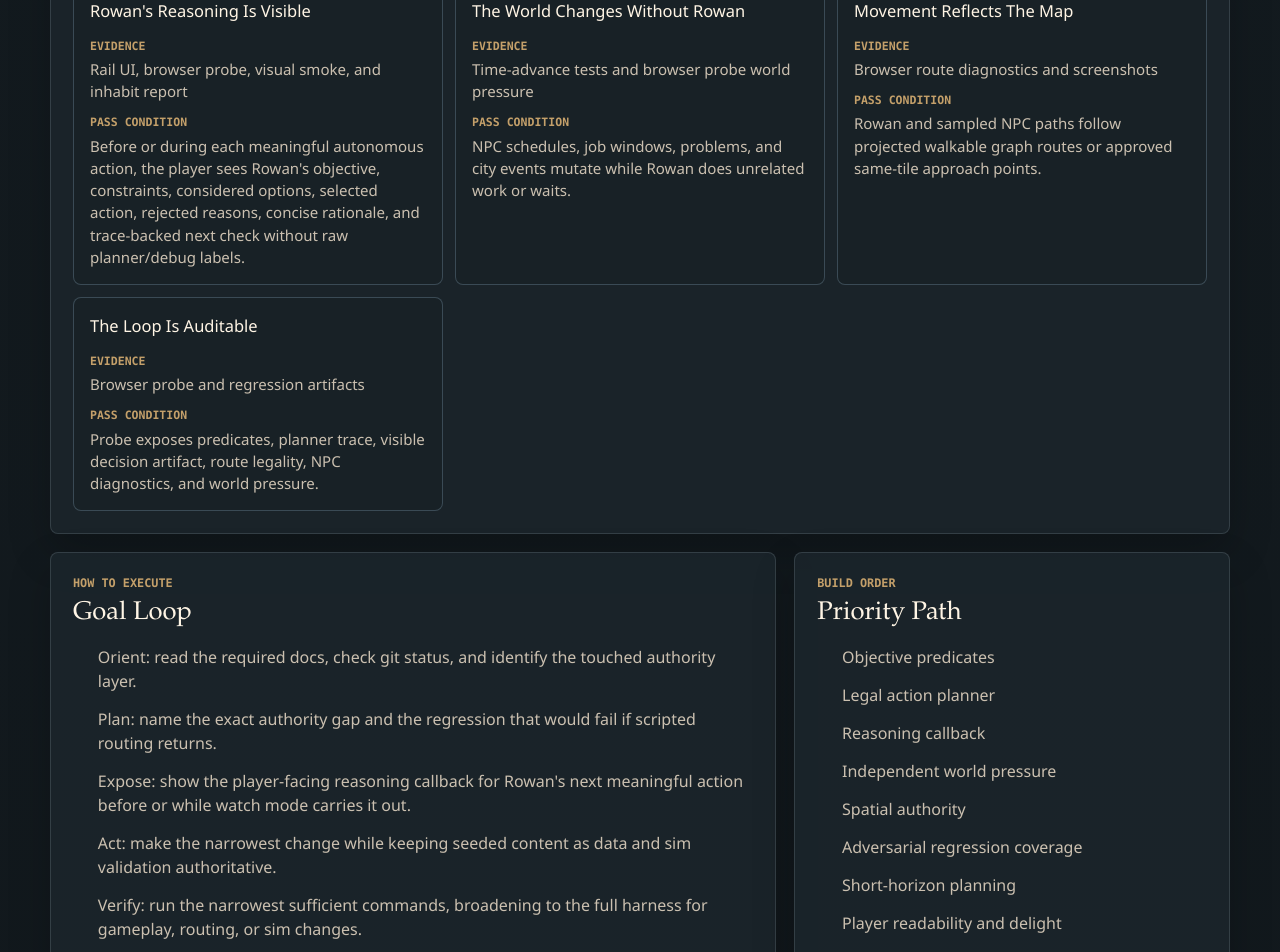
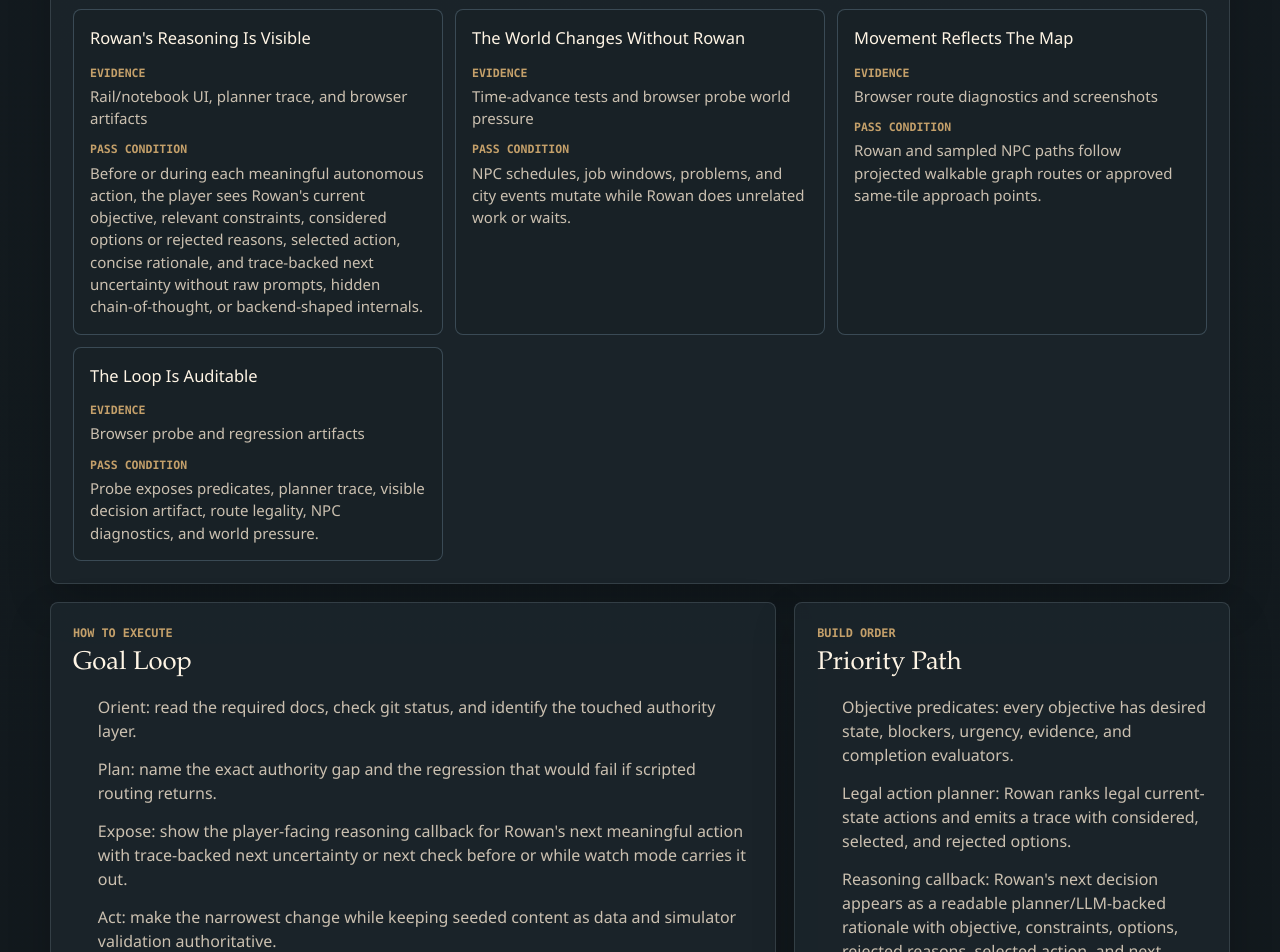
Before and after one commit to BranavanSelvasingham/many_lives, a Next.js app in the folder apps/many-lives-web/: page /plan in a window 1280 px wide. Shown: the part 1380-2332 px from the top of the page. Built offline with nearby package versions, Linux system fonts and the light colour scheme.

Commit message:
Align plan route with living-world contract (#95)

```diff
--- a/apps/many-lives-web/src/app/plan/page.tsx
+++ b/apps/many-lives-web/src/app/plan/page.tsx
@@ -4,7 +4,7 @@ import Link from "next/link";
 import styles from "./plan.module.css";
 
 const commandStatement =
-  "Advance Many Lives one verifiable step toward a seeded living-world simulation: authored data seeds the city, objective predicates define desired outcomes, the world exposes legal current-state actions, Rowan's planner chooses among those actions through a visible LLM/planner reasoning callback, the simulator validates consequences, the visual map renders only legal routed movement, and independent NPCs, jobs, problems, and city events continue evolving whether Rowan acts on them or not.";
+  "Advance Many Lives one verifiable step toward a seeded living-world simulation: authored data seeds the city, objective predicates define desired outcomes, the world exposes legal current-state actions, Rowan's planner chooses among those actions through a visible LLM/planner reasoning callback with next uncertainty, the simulator validates consequences, Rowan carries the validated task forward without watch-mode approval clicks, the visual map renders only legal routed movement, and independent NPCs, jobs, problems, and city events continue evolving whether Rowan acts on them or not.";
 
 const authorityChain = [
   "Seed data creates the initial world: map, places, NPCs, jobs, problems, events, schedules, memories, and objective definitions.",
@@ -12,7 +12,7 @@ const authorityChain = [
   "Objectives define desired-state predicates: outcomes, blockers, evidence, urgency, and completion checks.",
   "The simulator exposes legal actions from current state.",
   "Rowan's planner chooses from legal actions using current world pressure, objective predicates, memory, location, energy, money, conversations, jobs, problems, and schedules.",
-  "The planner or LLM returns a player-facing decision artifact: objective, constraints, options considered, selected action, rejected reasons, concise rationale, and the next check when the trace can support one.",
+  "The planner or LLM returns a player-facing decision artifact: situation summary, current objective and constraints, options considered, selected action, rejected-action reasons, concise rationale, and trace-backed next uncertainty or next check when the trace can truthfully support one.",
   "The simulator validates and applies the chosen action.",
   "The renderer projects the validated state through the visual map; movement follows legal routed paths.",
   "Browser probes and tests expose the chain so it can be audited.",
@@ -35,8 +35,8 @@ const obligations = [
     title: "Seeded Hints Cannot Override Live State",
   },
   {
-    evidence: "Rail UI, browser probe, visual smoke, and inhabit report",
-    pass: "Before or during each meaningful autonomous action, the player sees Rowan's objective, constraints, considered options, selected action, rejected reasons, concise rationale, and trace-backed next check without raw planner/debug labels.",
+    evidence: "Rail/notebook UI, planner trace, and browser artifacts",
+    pass: "Before or during each meaningful autonomous action, the player sees Rowan's current objective, relevant constraints, considered options or rejected reasons, selected action, concise rationale, and trace-backed next uncertainty without raw prompts, hidden chain-of-thought, or backend-shaped internals.",
     title: "Rowan's Reasoning Is Visible",
   },
   {
@@ -59,8 +59,8 @@ const obligations = [
 const executionLoop = [
   "Orient: read the required docs, check git status, and identify the touched authority layer.",
   "Plan: name the exact authority gap and the regression that would fail if scripted routing returns.",
-  "Expose: show the player-facing reasoning callback for Rowan's next meaningful action before or while watch mode carries it out.",
-  "Act: make the narrowest change while keeping seeded content as data and sim validation authoritative.",
+  "Expose: show the player-facing reasoning callback for Rowan's next meaningful action with trace-backed next uncertainty or next check before or while watch mode carries it out.",
+  "Act: make the narrowest change while keeping seeded content as data and simulator validation authoritative.",
   "Verify: run the narrowest sufficient commands, broadening to the full harness for gameplay, routing, or sim changes.",
   "Inspect: review browser output or screenshots for visual and gameplay claims.",
   "Repair: fix failures and rerun the relevant checks.",
@@ -68,25 +68,26 @@ const executionLoop = [
 ];
 
 const priorityPath = [
-  "Objective predicates",
-  "Legal action planner",
-  "Reasoning callback",
-  "Independent world pressure",
-  "Spatial authority",
-  "Adversarial regression coverage",
-  "Short-horizon planning",
-  "Player readability and delight",
+  "Objective predicates: every objective has desired state, blockers, urgency, evidence, and completion evaluators.",
+  "Legal action planner: Rowan ranks legal current-state actions and emits a trace with considered, selected, and rejected options.",
+  "Reasoning callback: Rowan's next decision appears as a readable planner/LLM-backed rationale with objective, constraints, options, rejected reasons, selected action, and next uncertainty, with model output kept advisory until simulator validation.",
+  "Short-horizon follow-through: Rowan can form a small plan and state what he will check next, but every step is still validated one action at a time by the simulator.",
+  "Independent world pressure: NPC schedules, job windows, problem escalation, and city events keep evolving while Rowan waits or does unrelated work.",
+  "Spatial authority: Rowan and NPC rendering route through the same projected walkable map graph.",
+  "Adversarial regression coverage: stale hints, poisoned trails, blocked routes, impossible anchors, missed jobs, and ignored problems fail loudly.",
+  "Player readability and delight: the UI explains why Rowan moved or waited without turning the game into a debug dashboard.",
 ];
 
 const acceptanceCriteria = [
   "A poisoned objective trail cannot make Rowan follow the wrong route or skip live objective state.",
   "An objective can complete from desired-state predicates even when route hints are absent, stale, or wrong.",
-  "Rowan's selected action is traceable to legal actions, world pressure, and objective predicates.",
-  "Rowan's selected action is accompanied by a visible reasoning callback with objective, constraints, options, selected action, rejected reasons, concise rationale, and trace-backed next check.",
+  "Rowan's selected action is traceable to current legal actions, current world pressure, and objective predicates.",
+  "Rowan's selected action is accompanied by a user-visible decision artifact with objective, constraints, options, rejected reasons, concise rationale, chosen next action, and trace-backed next uncertainty.",
   "Time advancement mutates NPC locations, job availability, city events, and at least one problem independently of Rowan's route.",
   "Browser diagnostics expose objective predicates, planner trace, visible decision artifact, world pressure, Rowan route legality, and NPC route legality.",
   "Rowan and sampled NPCs render on legal routed paths through the projected walkable map.",
   "A fresh autoplay run reads as Rowan finding his way in a living city, not replaying a fixed route.",
+  "Observe/autoplay mode carries the run without visible progression/action-button clicks.",
 ];
 
 const turnPlanShape = [
@@ -95,7 +96,7 @@ const turnPlanShape = [
     title: "Authority gap",
   },
   {
-    body: "State whether Rowan's next meaningful action has a player-facing callback with objective, constraints, options, selected action, rejected reasons, rationale, and simulator backing.",
+    body: "State whether Rowan's next meaningful action has a player-facing callback with objective, constraints, legal current-state actions, selected and rejected options, rationale, trace-backed next uncertainty or next check, simulator validation, and short-horizon follow-through.",
     title: "Reasoning visibility",
   },
   {
@@ -107,7 +108,7 @@ const turnPlanShape = [
     title: "Adversarial proof",
   },
   {
-    body: "Run the narrowest sufficient commands and inspect browser or screenshot artifacts before claiming gameplay, map, or living-world behavior.",
+    body: "Run the narrowest sufficient commands and inspect browser/screenshot evidence or probe artifacts before claiming gameplay, map, or living-world behavior.",
     title: "Validation evidence",
   },
 ];
```
